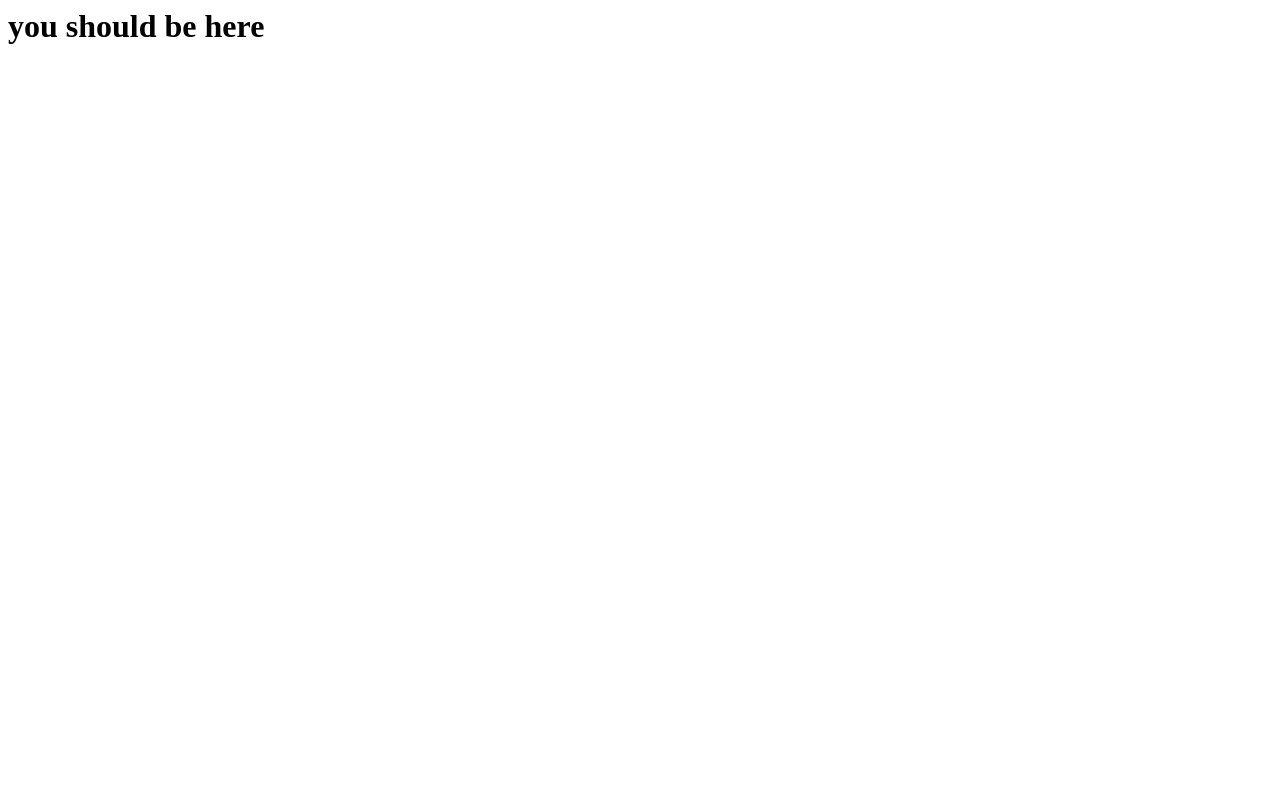
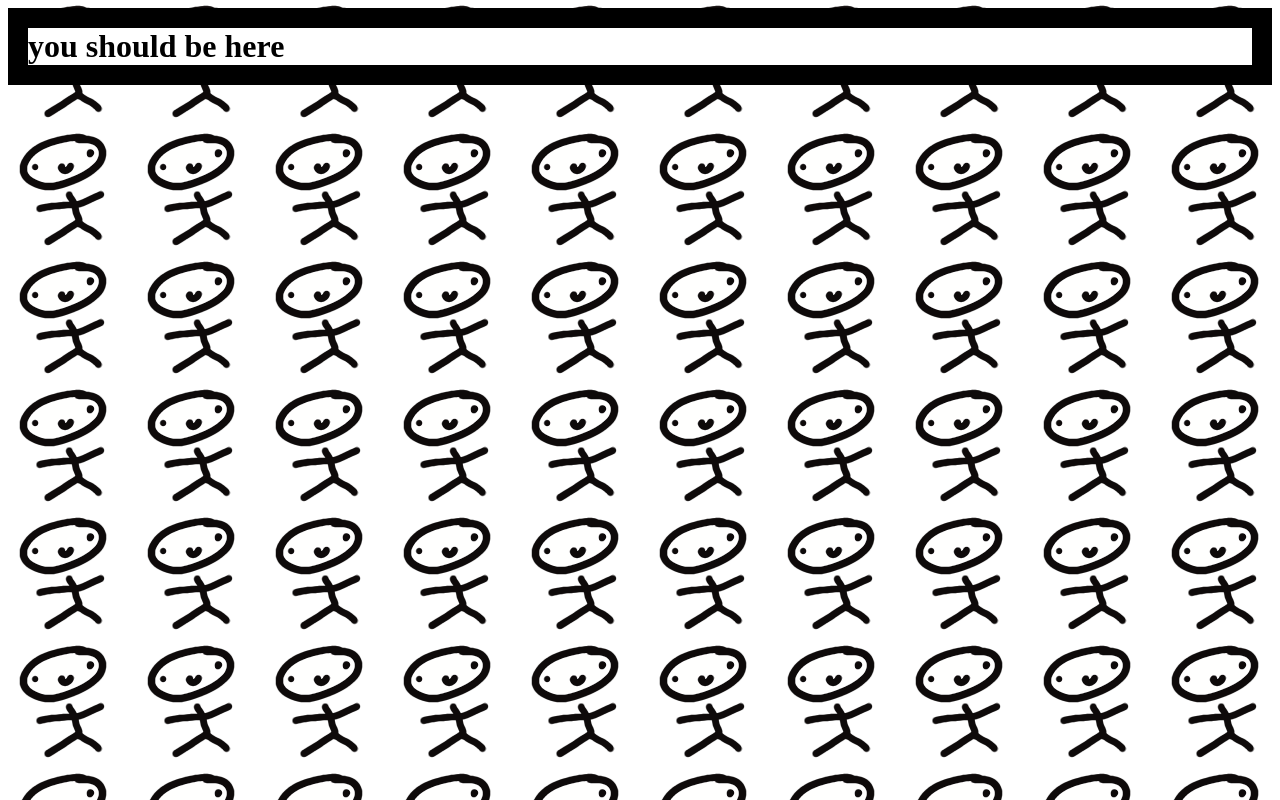
Before and after one commit to s506gh/pris, a plain HTML site: page index.html in a window 1280 px wide. Drawn offline with Linux system fonts and the light colour scheme.

Commit message:
Update index.html

```diff
--- a/index.html
+++ b/index.html
@@ -1,5 +1,10 @@
 <style>
+    body {
+        background-image: url("JonathanIII/sticker1.png");
+    }
     h1 {
+        border: 20px solid #000;
+        background: #FFF;
         font-family: 'Papyrus';
     }
 </style>
```
